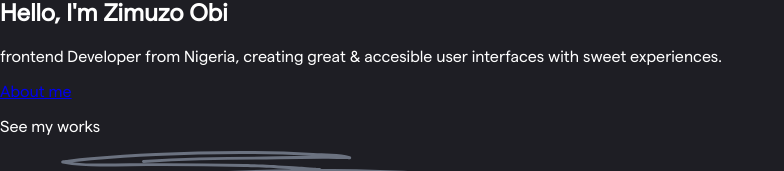
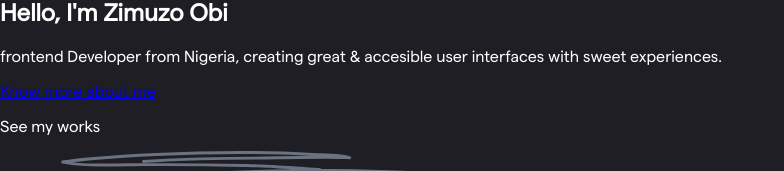
Before and after one commit to Obizim/Obizim_, a Next.js app: page / in a window 1280 px wide. Shown: the part 189-360 px from the top of the page, without its empty margins (0-784 px from the left). Built offline with nearby package versions, Linux system fonts and the light colour scheme.

Commit message:
readme update

```diff
--- a/pages/index.js
+++ b/pages/index.js
@@ -17,13 +17,9 @@ export default function Home() {
           frontend Developer from Nigeria, creating great & accesible user
           interfaces with sweet experiences.
         </p>
-
-        <div className="flex items-center space-x-4">
-          <span className="h-0.5 w-1/4 bg-gray-500"></span>
-          <Link href="/about">
-            <a className="text-lg">About me</a>
-          </Link>
-        </div>
+        <Link href="/about">
+          <a className="inline-block text-lg border-b border-white py-1 pr-2">Know more about me</a>
+        </Link>
       </section>
 
       <section className="sm:mt-32 mt-24">
@@ -62,8 +58,8 @@ export default function Home() {
           my <a
             href="https://docs.google.com/document/d/10a6I0lJOP3cDdR3cy7X9NHNlZdXoE6nOC3xWAGGjds4/edit?usp=sharing"
             target="blank"
-            className="border-b border-white -py-2 inline-block cursor-pointer capitalize"> Résumé
-          </a> or connect with me online
+            className="border-b border-white -py-2 inline-block cursor-pointer capitalize"
+          > Résumé </a> or connect with me online
         </p>
 
         <div className="flex flex-col sm:flex-row justify-between items-start sm:items-center space-y-5 sm:space-y-0 py-10">
```
Also changed, not shown: 1 other file (tests, documents, lock files or other folders).
